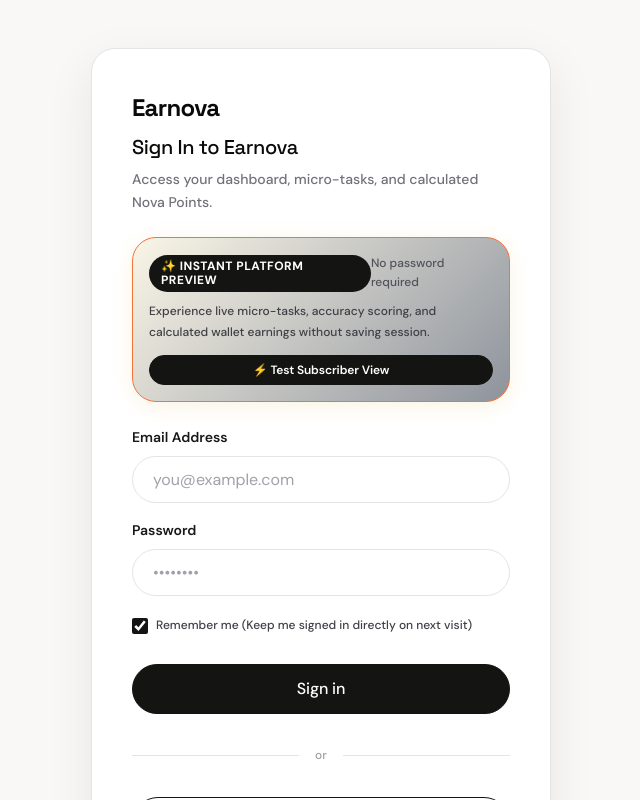
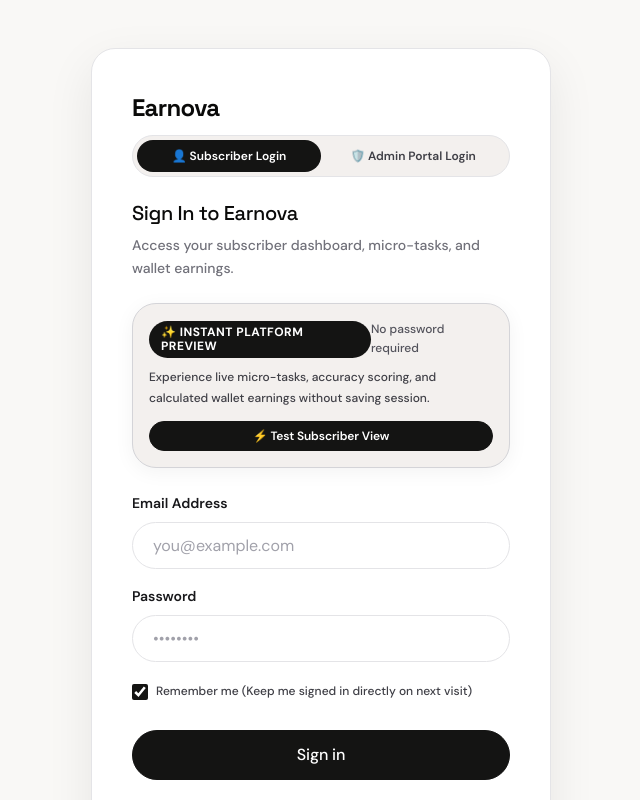
Before and after one commit to abhinavchavan04-prog/Earnova, a Next.js app: page /login in a window 1280 px wide. Shown: the top 800 px of the page, without its empty margins (319-959 px from the left). Built offline with nearby package versions, Linux system fonts and the light colour scheme; no server answers.

Commit message:
feat: add explicit Admin Portal Login tab toggle and auto-fill credential shortcut on login page

```diff
--- a/src/app/(auth)/login/page.tsx
+++ b/src/app/(auth)/login/page.tsx
@@ -9,6 +9,9 @@ import { APP_NAME } from '@/lib/constants';
 export default function LoginPage() {
   const { signIn, signInWithGoogle, demoSignIn, logout, error, clearError, user } = useAuth();
   const router = useRouter();
+
+  // Login Mode State: 'subscriber' | 'admin'
+  const [loginMode, setLoginMode] = useState<'subscriber' | 'admin'>('subscriber');
   const [email, setEmail] = useState('');
   const [password, setPassword] = useState('');
   const [rememberMe, setRememberMe] = useState(true);
@@ -19,7 +22,8 @@ export default function LoginPage() {
     setSubmitting(true);
     try {
       await signIn(email, password, rememberMe);
-      router.push(email.toLowerCase() === 'abhinavchavan04@gmail.com' ? '/admin' : '/dashboard');
+      const isAdmin = email.toLowerCase() === 'abhinavchavan04@gmail.com' || loginMode === 'admin';
+      router.push(isAdmin ? '/admin' : '/dashboard');
     } catch {
       // Error handled cleanly
     } finally {
@@ -27,10 +31,15 @@ export default function LoginPage() {
     }
   };
 
+  const handleAdminQuickFill = () => {
+    setEmail('abhinavchavan04@gmail.com');
+    setPassword('admin123456');
+  };
+
   const handleGoogle = async () => {
     try {
       await signInWithGoogle(rememberMe);
-      router.push('/dashboard');
+      router.push(loginMode === 'admin' ? '/admin' : '/dashboard');
     } catch {
       // Error handled cleanly
     }
@@ -39,12 +48,62 @@ export default function LoginPage() {
   return (
     <div className="auth-card">
       <div className="auth-brand">{APP_NAME}</div>
-      <h2 className="auth-heading">Sign In to Earnova</h2>
+
+      {/* Admin / Subscriber Mode Toggle Tabs */}
+      <div
+        style={{
+          display: 'flex',
+          background: 'var(--n-100)',
+          borderRadius: 'var(--radius-full)',
+          padding: '4px',
+          marginBottom: 'var(--sp-6)',
+          border: '1px solid var(--n-150)',
+        }}
+      >
+        <button
+          type="button"
+          onClick={() => { setLoginMode('subscriber'); setEmail(''); }}
+          style={{
+            flex: 1,
+            padding: 'var(--sp-2) var(--sp-3)',
+            borderRadius: 'var(--radius-full)',
+            fontSize: 'var(--text-xs)',
+            fontWeight: 'var(--weight-semibold)',
+            background: loginMode === 'subscriber' ? 'var(--n-900)' : 'transparent',
+            color: loginMode === 'subscriber' ? 'var(--n-50)' : 'var(--n-600)',
+            transition: 'all 150ms ease',
+          }}
+        >
+          👤 Subscriber Login
+        </button>
+        <button
+          type="button"
+          onClick={() => { setLoginMode('admin'); handleAdminQuickFill(); }}
+          style={{
+            flex: 1,
+            padding: 'var(--sp-2) var(--sp-3)',
+            borderRadius: 'var(--radius-full)',
+            fontSize: 'var(--text-xs)',
+            fontWeight: 'var(--weight-semibold)',
+            background: loginMode === 'admin' ? 'var(--n-900)' : 'transparent',
+            color: loginMode === 'admin' ? 'var(--n-50)' : 'var(--n-600)',
+            transition: 'all 150ms ease',
+          }}
+        >
+          🛡️ Admin Portal Login
+        </button>
+      </div>
+
+      <h2 className="auth-heading">
+        {loginMode === 'admin' ? '🛡️ Administrator Portal' : 'Sign In to Earnova'}
+      </h2>
       <p className="auth-subtext">
-        Access your dashboard, micro-tasks, and calculated Nova Points.
+        {loginMode === 'admin'
+          ? 'Manage users, review Bucket 1 & 2 task queues, and process payouts.'
+          : 'Access your subscriber dashboard, micro-tasks, and wallet earnings.'}
       </p>
 
-      {/* If already signed in banner — allows user to continue or switch account */}
+      {/* If already signed in banner */}
       {user && (
         <div
           className="card"
@@ -79,13 +138,14 @@ export default function LoginPage() {
         </div>
       )}
 
-      {/* Instant Demo Preview Section */}
+      {/* Instant Demo Preview Section (Subscriber only) */}
+      {loginMode === 'subscriber' && (
         <div
           className="card"
           style={{
-          background: 'linear-gradient(135deg, rgba(212, 175, 55, 0.12) 0%, rgba(30, 41, 59, 0.5) 100%)',
-          borderColor: 'var(--p-400)',
-          boxShadow: '0 4px 20px rgba(212, 175, 55, 0.15)',
+            background: 'var(--n-100)',
+            borderColor: 'var(--n-200)',
+            boxShadow: 'var(--shadow-raised)',
             padding: 'var(--sp-4)',
             marginBottom: 'var(--sp-6)',
           }}
@@ -101,7 +161,6 @@ export default function LoginPage() {
           <p style={{ fontSize: 'var(--text-xs)', color: 'var(--n-600)', marginBottom: 'var(--sp-3)', lineHeight: 'var(--leading-relaxed)' }}>
             Experience live micro-tasks, accuracy scoring, and calculated wallet earnings without saving session.
           </p>
-        <div className="flex-gap-2">
           <button
             type="button"
             onClick={() => { demoSignIn('subscriber'); router.push('/dashboard'); }}
@@ -111,7 +170,32 @@ export default function LoginPage() {
             ⚡ Test Subscriber View
           </button>
         </div>
+      )}
+
+      {/* Admin Mode Shortcut Helper */}
+      {loginMode === 'admin' && (
+        <div
+          className="card"
+          style={{
+            background: 'var(--w-50)',
+            borderColor: 'var(--w-200)',
+            marginBottom: 'var(--sp-5)',
+            padding: 'var(--sp-4)',
+          }}
+        >
+          <div style={{ fontSize: 'var(--text-xs)', color: 'var(--w-700)', fontWeight: 'var(--weight-semibold)', marginBottom: 'var(--sp-2)' }}>
+            🔑 Administrator Credentials Shortcut:
           </div>
+          <button
+            type="button"
+            onClick={handleAdminQuickFill}
+            className="btn btn-secondary btn-sm"
+            style={{ width: '100%', background: 'var(--n-50)', color: 'var(--n-950)' }}
+          >
+            Auto-fill Admin Email (abhinavchavan04@gmail.com)
+          </button>
+        </div>
+      )}
 
       {error && (
         <div
@@ -139,13 +223,13 @@ export default function LoginPage() {
       <form className="auth-form" onSubmit={handleSubmit}>
         <div className="input-group">
           <label className="input-label" htmlFor="email">
-            Email Address
+            {loginMode === 'admin' ? 'Admin Email Address' : 'Email Address'}
           </label>
           <input
             id="email"
             type="email"
             className="input"
-            placeholder="you@example.com"
+            placeholder={loginMode === 'admin' ? 'abhinavchavan04@gmail.com' : 'you@example.com'}
             value={email}
             onChange={(e) => setEmail(e.target.value)}
             required
@@ -190,7 +274,7 @@ export default function LoginPage() {
           disabled={submitting}
           style={{ width: '100%' }}
         >
-          Sign in
+          {loginMode === 'admin' ? 'Sign in to Admin Portal' : 'Sign in'}
         </button>
 
         <div className="auth-divider">or</div>
```
Lines whose indentation alone changed are shown as unchanged.
